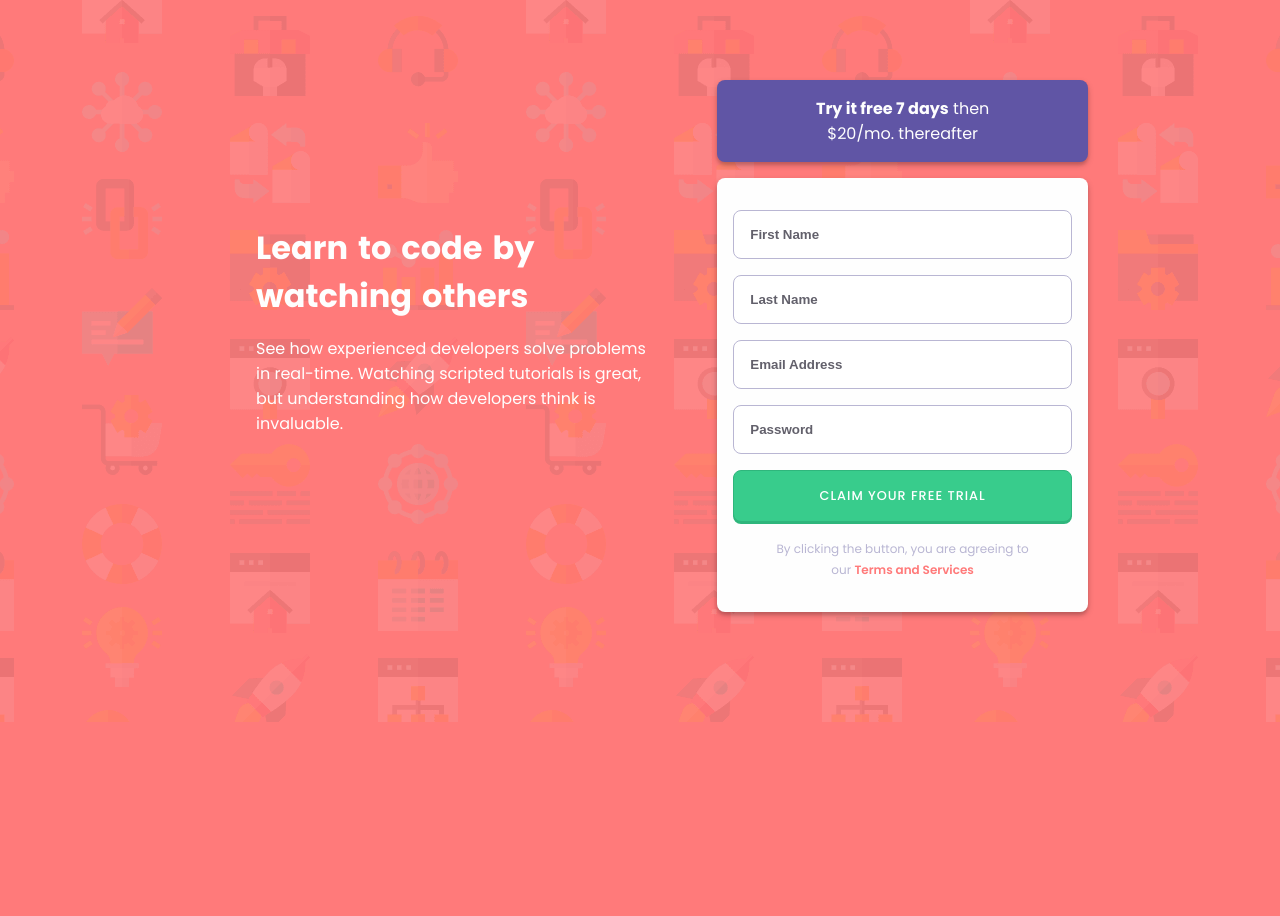
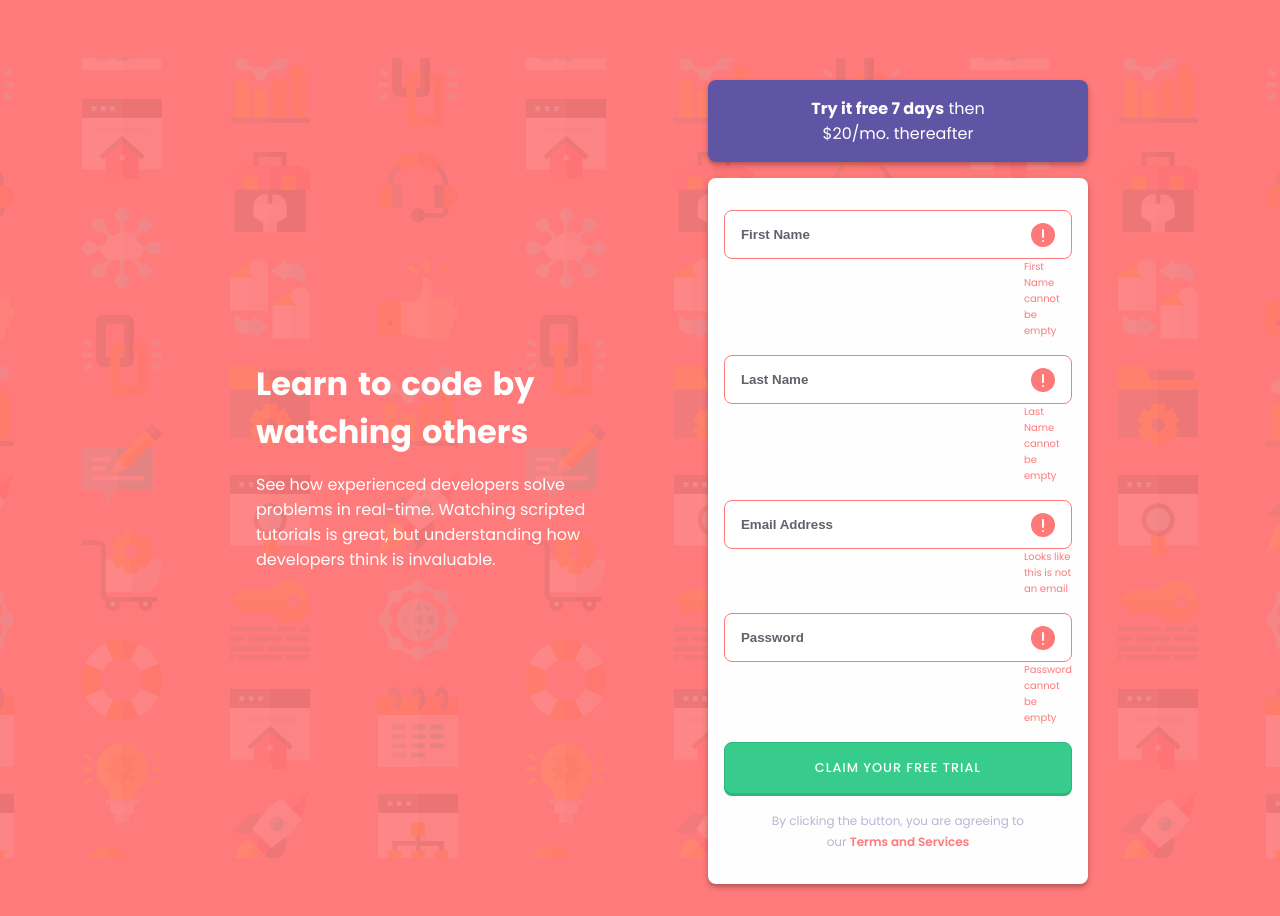
Before and after one commit to enyene/form-page, a plain HTML site: page index.html in a window 1280 px wide. Before the commit the page ends 800 px from the top, so only its background shows below. Drawn offline with Linux system fonts and the light colour scheme.

Commit message:
work on error message

```diff
--- a/index.html
+++ b/index.html
@@ -28,22 +28,17 @@
 
         <div class="form_container">
           <form id="form">
-            <label for="firstname" class="form_control">
-              <input
-                type="text"
-                placeholder="First Name"
-                id="firstname"
-                required
-              />
+            <label for="firstname" class="form_control" data-error="First Name cannot be empty">
+              <input type="text"placeholder="First Name"id="firstname"required data-error="First Name cannot be empty"/>
             </label>
-            <label for="lastname" class="form_control">
-              <input type="text" placeholder="Last Name" id="lastname" />
+            <label for="lastname" class="form_control" data-error="Last Name cannot be empty">
+              <input type="text" placeholder="Last Name" id="lastname"  required/>
             </label>
-            <label for="email" class="form_control">
-              <input type="email" placeholder="Email Address" id="email" />
+            <label for="email" class="form_control" data-error="Looks like this is not an email">
+              <input type="email" placeholder="Email Address" id="email" required/>
             </label>
-            <label for="password" class="form_control">
-              <input type="password" placeholder="Password" id="password" />
+            <label for="password" class="form_control" data-error="Password cannot be empty">
+              <input type="password" placeholder="Password" id="password" required/>
             </label>
             <button>Claim your free trial</button>
           </form>
--- a/style.css
+++ b/style.css
@@ -132,6 +132,7 @@ button:active {
   font-weight: 600;
 }
 
+
 @media (min-width: 768px) {
   body {
     background: url("bg.png") no-repeat center;
@@ -160,4 +161,50 @@ button:active {
   .form_content {
     width: 70%;
   }
+  input:required:invalid {
+    outline: none;
+    border: none;
+    border: 1px solid hsl(0, 100%, 74%);
+    background-image: url(icon-error.svg);
+    background-repeat: no-repeat;
+    background-position: right;
+    background-origin: content-box;
+    content:attr(data-error);
+  }
+  input:invalid+span {
+    display: inline;
+    color: hsl(0, 100%, 74%);
+    float: right;
+    font-size: 14px;
+  }
+  input:invalid {
+    outline: none;
+    border: none;
+    border: 1px solid hsl(154, 59% 31%);
+  }
+  .form_control[data-error]:after{
+    content:attr(data-error);
+    color: hsl(0, 100%, 74%);
+    margin: 0px 0px 0px 300px;
+    font-size: 10px;
+    display: block;
+
+  }
+
+  .form_control[data-error]:after{
+  content:attr(data-error);
+  color: hsl(0, 100%, 74%);
+  margin: 0px 0px 0px 300px;
+  font-size: 10px;
+  display: block;
+
+  }
+
+  .form_control[data-error] {
+  border-color: hsl(0, 80%, 75%) ;
+  color: hsl(0, 100%, 74%);
+  background: #FFFAFA;
+  content:attr(data-error);
+  }
+
 }
```
Also changed, not shown: icon-error.svg (added).
